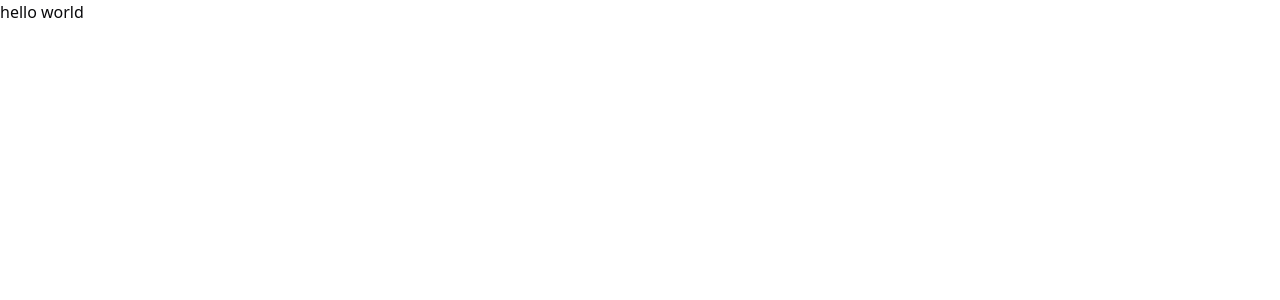
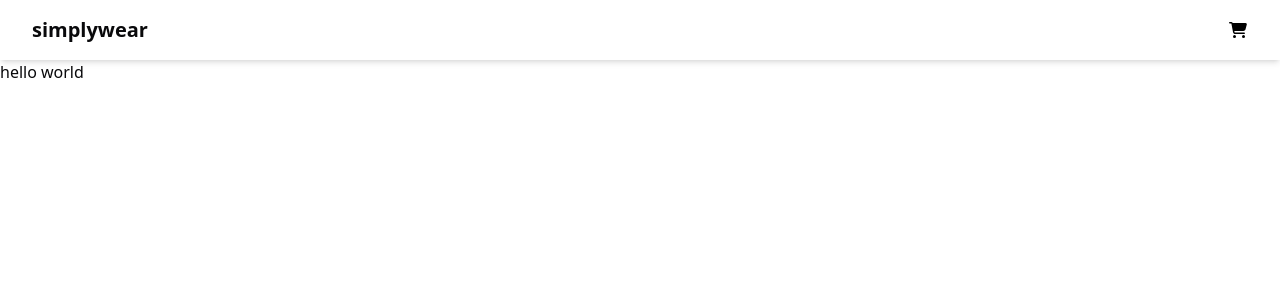
Before and after one commit to bogdea/simplywear, a Next.js app: page / in a window 1280 px wide. Shown: the top 300 px of the page. Built offline with nearby package versions, Linux system fonts and the light colour scheme.

Commit message:
feat: add navbar to layout

```diff
--- a/app/layout.tsx
+++ b/app/layout.tsx
@@ -1,5 +1,6 @@
 import type { Metadata } from "next";
 import "./globals.css";
+import Navbar from "@/components/Navbar";
 
 export const metadata: Metadata = {
   title: "simplywear",
@@ -13,7 +14,10 @@ export default function RootLayout({
 }>) {
   return (
     <html lang="en">
-      <body>{children}</body>
+      <body>
+        <Navbar />
+        {children}
+      </body>
     </html>
   );
 }
```
